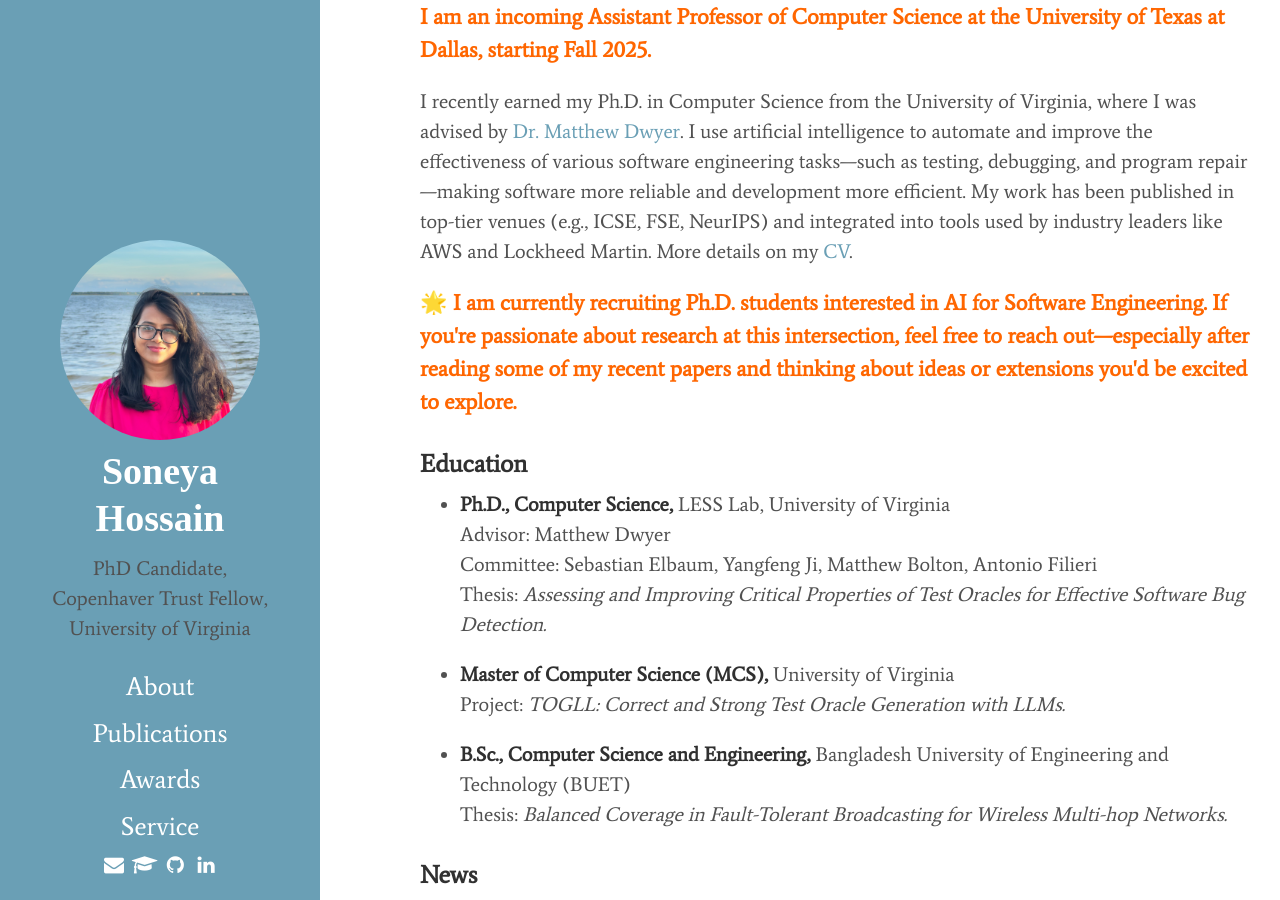
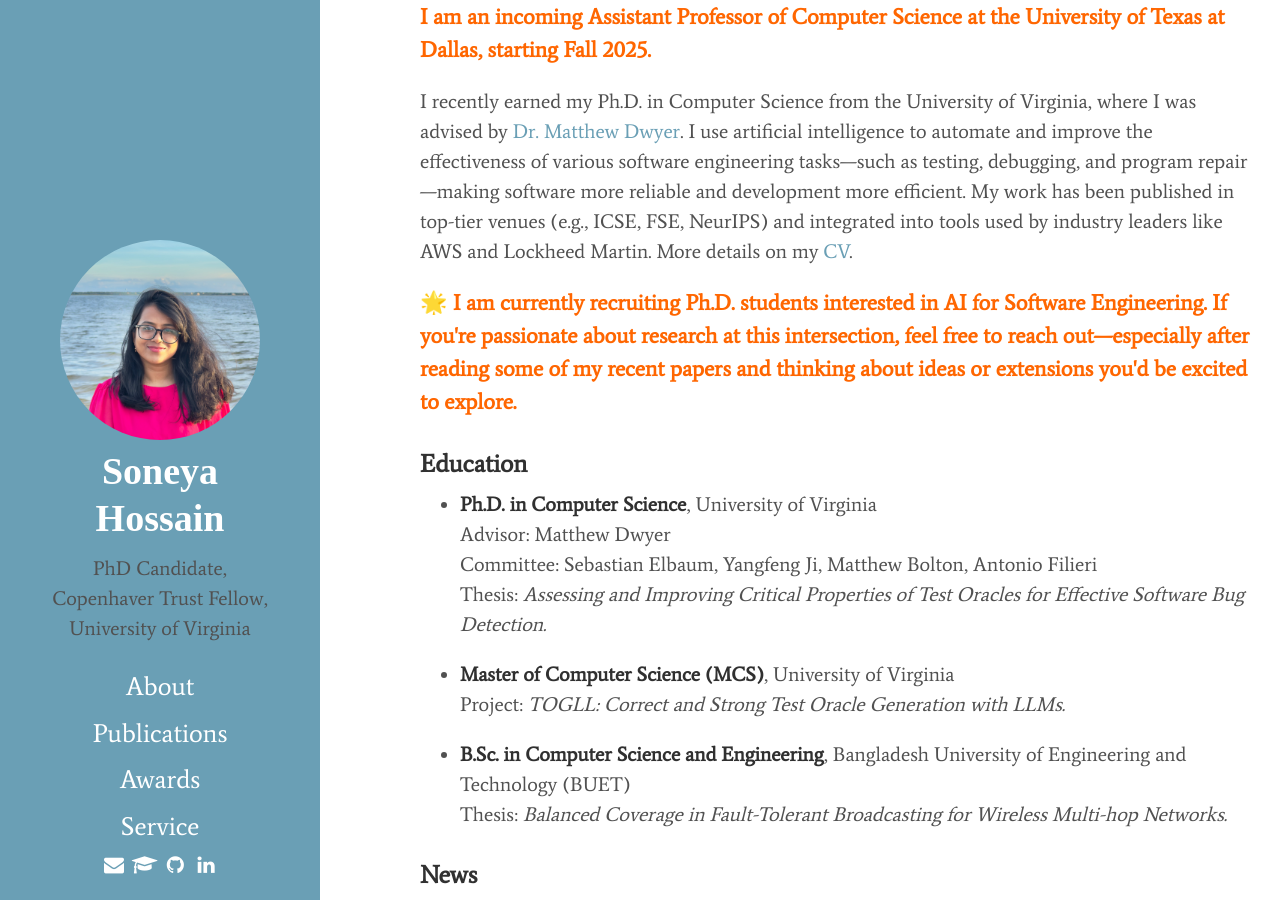
Before and after one commit to soneyahossain/soneyahossain.github.io, a Jekyll site: the page built from index.md, in a window 1280 px wide and 900 px high. Built offline with Jekyll 4.4.1, drawn with Linux system fonts in a browser that asks for light colours; cached includes are drawn as plain includes.

Commit message:
Update index.md

```diff
--- a/index.md
+++ b/index.md
@@ -15,15 +15,15 @@ I recently earned my Ph.D. in Computer Science from the University of Virginia,
 
 ### Education
 
-- **Ph.D., Computer Science,** LESS Lab, University of Virginia
+- **Ph.D. in Computer Science**, University of Virginia
   Advisor: Matthew Dwyer
   Committee: Sebastian Elbaum, Yangfeng Ji, Matthew Bolton, Antonio Filieri
   Thesis: *Assessing and Improving Critical Properties of Test Oracles for Effective Software Bug Detection.*
 
-- **Master of Computer Science (MCS),** University of Virginia
+- **Master of Computer Science (MCS)**, University of Virginia
   Project: *TOGLL: Correct and Strong Test Oracle Generation with LLMs.*
 
-- **B.Sc., Computer Science and Engineering,** Bangladesh University of Engineering and Technology (BUET)
+- **B.Sc. in Computer Science and Engineering**, Bangladesh University of Engineering and Technology (BUET)
   Thesis: *Balanced Coverage in Fault-Tolerant Broadcasting for Wireless Multi-hop Networks.*
 
 
```
